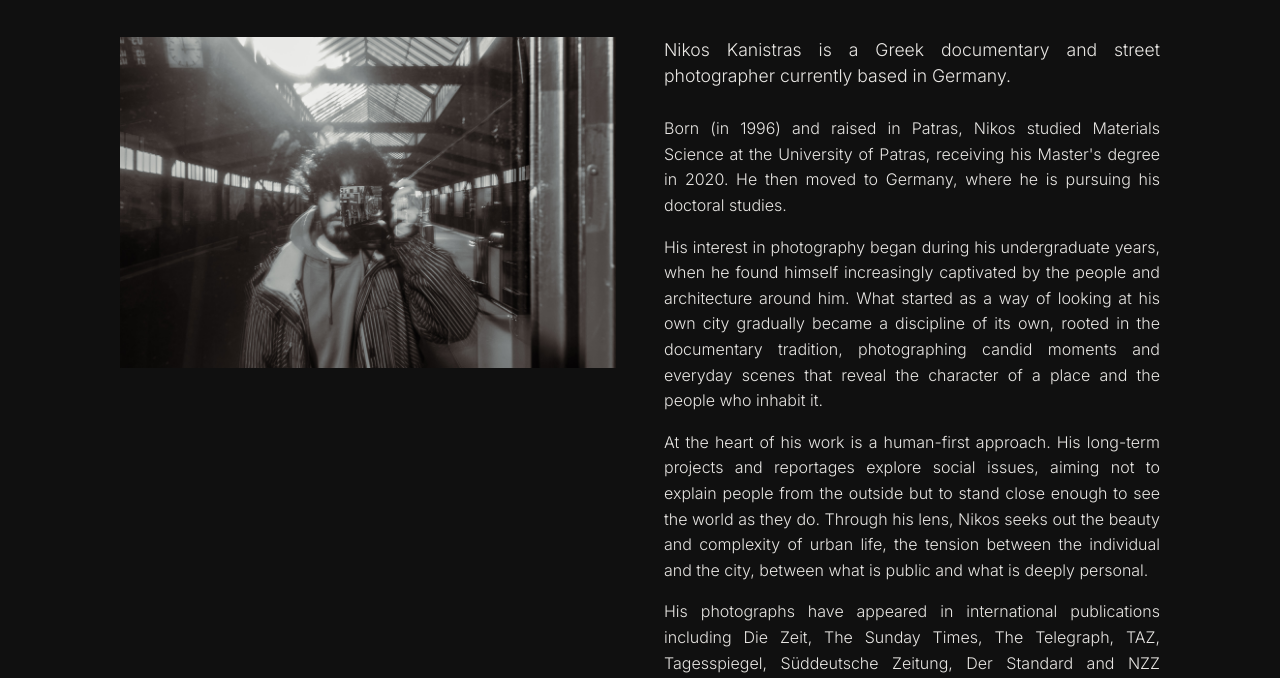
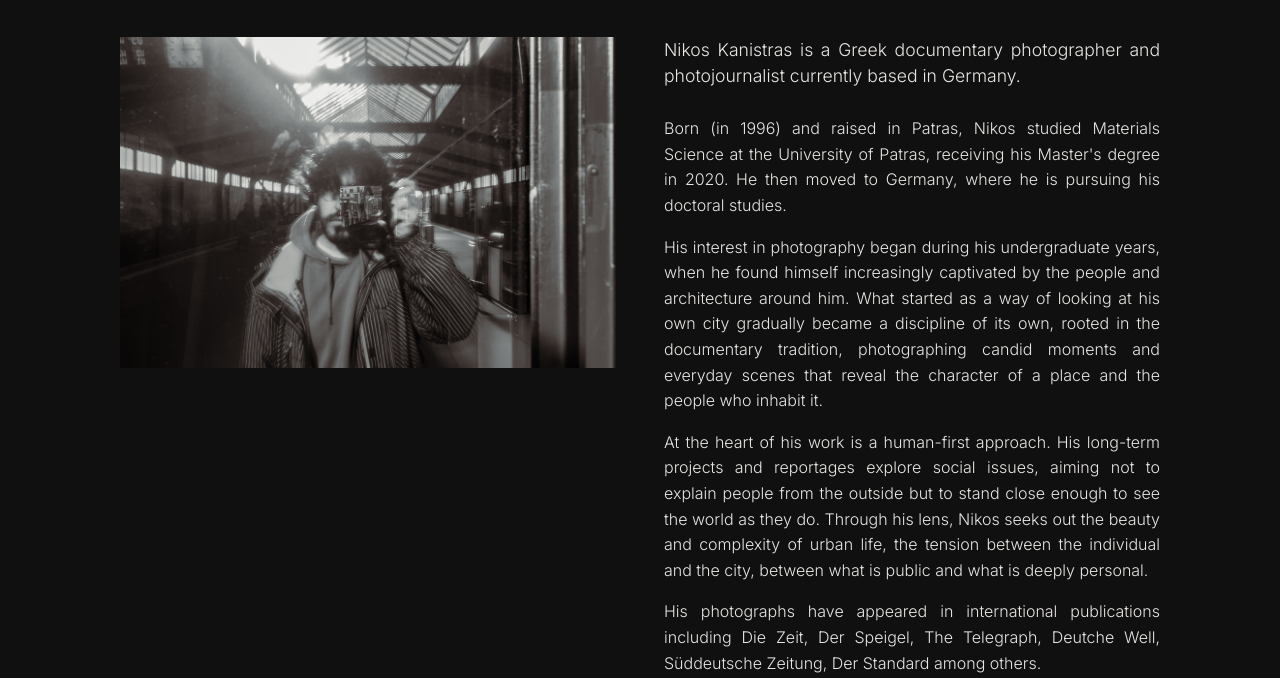
Before and after one commit to always-raw/website, a plain HTML site: page about.html in a window 1280 px wide. Shown: the part 250-928 px from the top of the page. Drawn offline with nearby package versions, Linux system fonts and the light colour scheme; a script that the page names is missing.

Commit message:
Change in about section and html file.

```diff
--- a/about.html
+++ b/about.html
@@ -23,39 +23,23 @@
 
       <div class="about-text">
   <p class="lead">
-    Nikos Kanistras is a Greek documentary and street
-    photographer currently based in Germany.
+    Nikos Kanistras is a Greek documentary photographer and photojournalist currently based in Germany.
   </p>
 
   <p>
-    Born (in 1996) and raised in Patras, Nikos studied Materials Science at the University
-    of Patras, receiving his Master's degree in 2020. He then moved to Germany,
-    where he is pursuing his doctoral studies.
+    Born (in 1996) and raised in Patras, Nikos studied Materials Science at the University of Patras, receiving his Master's degree in 2020. He then moved to Germany, where he is pursuing his doctoral studies.
   </p>
 
   <p>
-    His interest in photography began during his undergraduate years, when he
-    found himself increasingly captivated by the people and architecture around
-    him. What started as a way of looking at his own city gradually became a
-    discipline of its own, rooted in the documentary tradition, photographing
-    candid moments and everyday scenes that reveal the character of a place and
-    the people who inhabit it.
+    His interest in photography began during his undergraduate years, when he found himself increasingly captivated by the people and architecture around him. What started as a way of looking at his own city gradually became a discipline of its own, rooted in the documentary tradition, photographing candid moments and everyday scenes that reveal the character of a place and the people who inhabit it.
   </p>
 
   <p>
-    At the heart of his work is a human-first approach. His long-term projects
-    and reportages explore social issues, aiming not to explain people from the
-    outside but to stand close enough to see the world as they do. Through his
-    lens, Nikos seeks out the beauty and complexity of urban life, the tension
-    between the individual and the city, between what is public and what is deeply
-    personal.
+    At the heart of his work is a human-first approach. His long-term projects and reportages explore social issues, aiming not to explain people from the outside but to stand close enough to see the world as they do. Through his  lens, Nikos seeks out the beauty and complexity of urban life, the tension between the individual and the city, between what is public and what is deeply personal.
   </p>
 
   <p>
-    His photographs have appeared in international publications including Die Zeit,
-    The Sunday Times, The Telegraph, TAZ, Tagesspiegel, Süddeutsche Zeitung,
-    Der Standard and NZZ (Switzerland). He is a contributing photographer to
-    ZUMA Press and JNA Press.
+    His photographs have appeared in international publications including Die Zeit, Der Speigel, The Telegraph, Deutche Well, Süddeutsche Zeitung, Der Standard among others.
   </p>
 
   <p class="contact">
```
